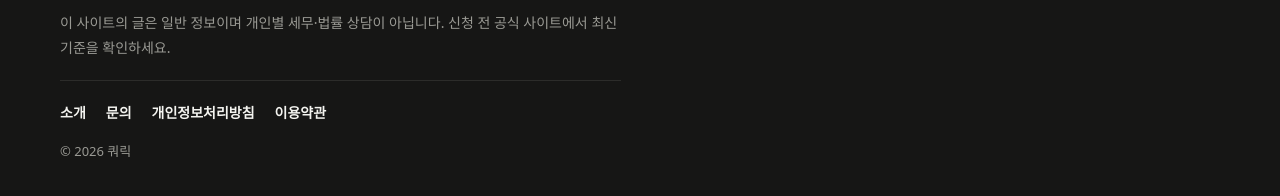
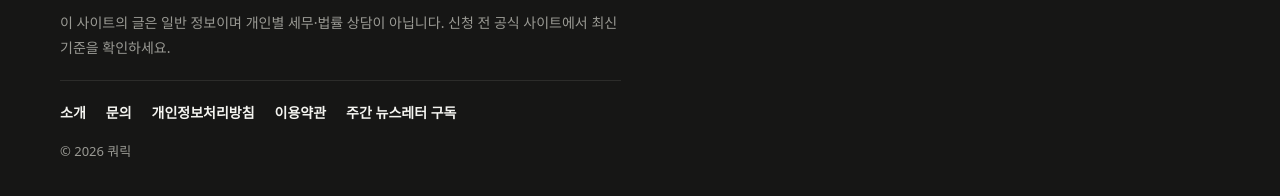
Before and after one commit to ekgoddlek0-dotcom/quorlyk-site, a Jekyll site: the page built from index.html, in a window 1280 px wide and 900 px high, scrolled down 4404 px. Shown: the part 690-886 px from the top of the window. Built offline with Jekyll 4.4.1, drawn with Linux system fonts in a browser that asks for light colours; some web fonts are replaced.

Commit message:
하단에 주간 뉴스레터 구독 링크 추가
Co-Authored-By: Claude Opus 5.5 <noreply@anthropic.com>

```diff
--- a/_layouts/default.html
+++ b/_layouts/default.html
@@ -47,6 +47,7 @@
       <a href="{{ '/contact/' | relative_url }}">문의</a>
       <a href="{{ '/privacy/' | relative_url }}">개인정보처리방침</a>
       <a href="{{ '/terms/' | relative_url }}">이용약관</a>
+      <a href="https://quorlyk.substack.com/subscribe" rel="noopener">주간 뉴스레터 구독</a>
     </p>
     <p class="foot-copy">© {{ site.time | date: '%Y' }} 쿼릭</p>
   </div>
```
